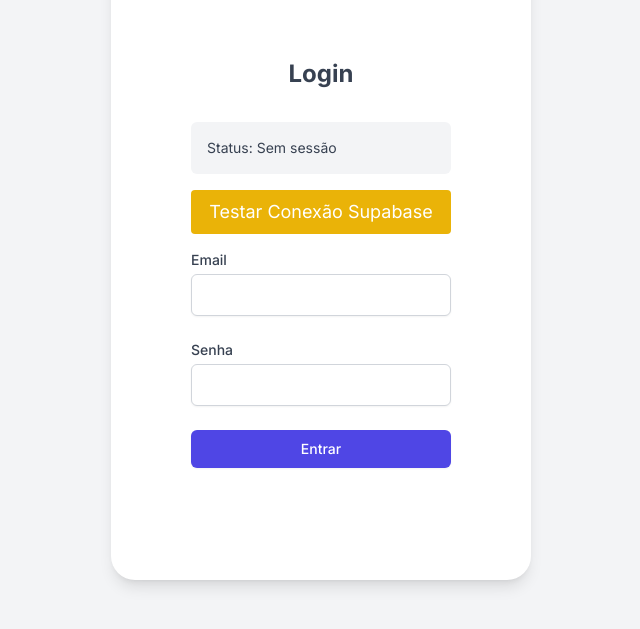
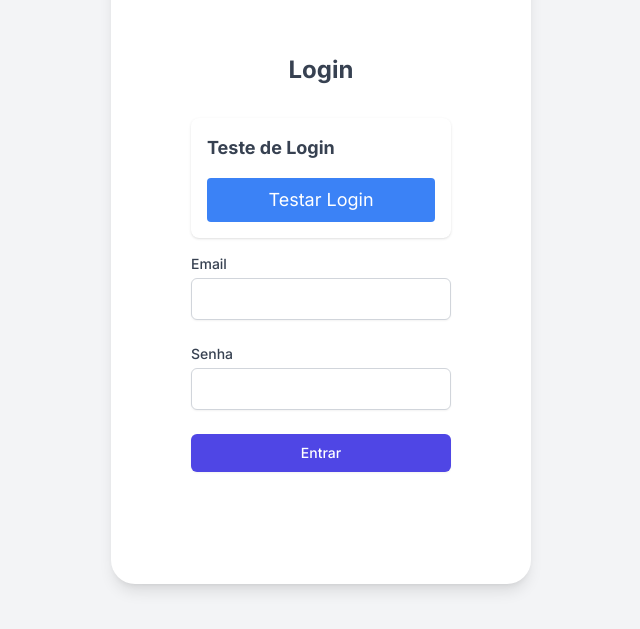
Before and after one commit to ndrd79/portal-maria-helena, a Next.js app: page /login in a window 1280 px wide. Shown: the part 137-766 px from the top of the page, without its empty margins (319-959 px from the left). Built offline with nearby package versions, Linux system fonts and the light colour scheme; no server answers.

Commit message:
feat: melhorar debug do login e redirecionamento
- Adiciona mais logs no redirecionamento
- Cria componente TestLogin para testar autenticação
- Verifica existência do usuário na tabela usuarios

```diff
--- a/src/app/auth/redirect/page.tsx
+++ b/src/app/auth/redirect/page.tsx
@@ -10,18 +10,26 @@ export default function AuthRedirect() {
         console.log('Verificando sessão...')
         const { data: { session } } = await supabase.auth.getSession()
 
+        console.log('Dados da sessão:', session)
+
         if (!session?.user) {
           console.log('Sem sessão ativa, redirecionando para login...')
           window.location.href = '/login'
           return
         }
 
+        console.log('ID do usuário:', session.user.id)
+        console.log('Email do usuário:', session.user.email)
         console.log('Sessão encontrada, verificando tipo do usuário...')
+
         const { data: userData, error: userError } = await supabase
           .from('usuarios')
-          .select('tipo')
+          .select('*')
           .eq('id', session.user.id)
           .single()
+
+        console.log('Dados do usuário:', userData)
+        console.log('Erro ao buscar usuário:', userError)
 
         if (userError) {
           console.error('Erro ao buscar tipo do usuário:', userError)
@@ -35,17 +43,13 @@ export default function AuthRedirect() {
 
         console.log('Tipo do usuário:', userData.tipo)
 
-        // Redirecionar baseado no tipo
-        if (userData.tipo === 'admin') {
-          window.location.href = '/admin/dashboard'
-        } else if (userData.tipo === 'comerciante') {
-          window.location.href = '/comerciante/dashboard'
-        } else {
-          window.location.href = '/dashboard'
-        }
+        // Por enquanto, vamos redirecionar para uma rota que sabemos que existe
+        window.location.href = '/'
+
       } catch (error) {
         console.error('Erro no redirecionamento:', error)
-        window.location.href = '/login'
+        // Não redirecionamos para login aqui para poder ver os erros no console
+        // window.location.href = '/login'
       }
     }
 
--- a/src/app/login/page.tsx
+++ b/src/app/login/page.tsx
@@ -1,117 +1,49 @@
 'use client'
 
-import { useState, useEffect } from 'react'
+import { useState } from 'react'
 import { supabase } from '@/lib/supabase'
 import { Alert } from '@/components/Alert'
+import TestLogin from '@/components/TestLogin'
 
 export default function Login() {
   const [loading, setLoading] = useState(false)
   const [error, setError] = useState<string | null>(null)
-  const [sessionInfo, setSessionInfo] = useState<string>('')
 
-  useEffect(() => {
-    // Verificar sessão ao carregar
-    const checkSession = async () => {
-      const { data: { session } } = await supabase.auth.getSession()
-      setSessionInfo(session ? 'Sessão ativa' : 'Sem sessão')
-      console.log('Estado da sessão:', session)
-    }
-
-    checkSession()
-  }, [])
-
-  const handleTestSupabase = async () => {
-    try {
-      alert('Testando Supabase...')
-      console.log('Iniciando teste do Supabase')
-
-      // Teste 1: Verificar sessão atual
-      console.log('Teste 1: Verificando sessão...')
-      const { data: { session } } = await supabase.auth.getSession()
-      console.log('Sessão atual:', session)
-
-      // Teste 2: Tentar fazer signOut se houver sessão
-      if (session) {
-        console.log('Teste 2: Fazendo signOut...')
-        await supabase.auth.signOut()
-        console.log('SignOut realizado')
-      }
-
-      // Teste 3: Tentar fazer login com credenciais de teste
-      console.log('Teste 3: Tentando login...')
-      const { data, error } = await supabase.auth.signInWithPassword({
-        email: 'teste@teste.com',
-        password: 'senha123',
-      })
-
-      console.log('Resultado do login:', { data, error })
-      alert('Teste concluído! Verifique o console.')
-
-    } catch (err) {
-      console.error('Erro no teste:', err)
-      alert('Erro no teste! Verifique o console.')
-    }
-  }
-
-  const handleLogin = async () => {
-    console.log('Botão clicado - Iniciando login...')
+  const handleLogin = async (e: React.FormEvent<HTMLFormElement>) => {
+    e.preventDefault()
     setLoading(true)
     setError(null)
 
     try {
-      const emailInput = document.querySelector<HTMLInputElement>('#email')
-      const passwordInput = document.querySelector<HTMLInputElement>('#password')
+      const formData = new FormData(e.currentTarget)
+      const email = formData.get('email') as string
+      const password = formData.get('password') as string
 
-      if (!emailInput || !passwordInput) {
-        console.error('Campos de formulário não encontrados')
-        throw new Error('Erro interno do formulário')
-      }
+      console.log('Iniciando login...')
 
-      const email = emailInput.value
-      const password = passwordInput.value
-
-      console.log('Dados do formulário:')
-      console.log('Email:', email)
-      console.log('Senha disponível:', !!password)
-
-      // Verificar se os campos estão preenchidos
       if (!email || !password) {
         throw new Error('Por favor, preencha todos os campos')
       }
 
-      // Tentar fazer login
-      console.log('Chamando Supabase auth.signInWithPassword...')
       const { data, error: signInError } = await supabase.auth.signInWithPassword({
         email,
         password,
       })
 
       if (signInError) {
-        console.error('Erro no login:', signInError)
         throw signInError
       }
 
       if (!data.user) {
-        console.error('Login bem sucedido mas usuário não encontrado')
         throw new Error('Usuário não encontrado')
       }
 
-      console.log('Login bem sucedido!')
-      console.log('Usuário:', data.user)
-      console.log('Sessão:', data.session)
-
-      // Redirecionar para a página de redirecionamento
-      console.log('Redirecionando para /auth/redirect...')
       window.location.href = '/auth/redirect'
 
     } catch (err) {
-      console.error('Erro completo:', err)
+      console.error('Erro:', err)
       if (err instanceof Error) {
-        if (err.message.includes('Invalid login credentials')) {
-          setError('Email ou senha incorretos')
-        } else {
-          setError(err.message)
-        }
+        setError(err.message)
       } else {
         setError('Erro ao fazer login')
       }
@@ -129,20 +61,11 @@ export default function Login() {
               <div className="py-8 text-base leading-6 space-y-4 text-gray-700 sm:text-lg sm:leading-7">
                 <h1 className="text-2xl font-bold mb-8 text-center">Login</h1>
 
-                <div className="bg-gray-100 p-4 rounded-md mb-4">
-                  <p className="text-sm">Status: {sessionInfo}</p>
-                </div>
-
-                <button
-                  onClick={handleTestSupabase}
-                  className="mb-4 px-4 py-2 bg-yellow-500 text-white rounded w-full"
-                >
-                  Testar Conexão Supabase
-                </button>
+                <TestLogin />
 
                 {error && <Alert type="error" message={error} />}
 
-                <div className="space-y-6">
+                <form onSubmit={handleLogin} className="space-y-6">
                   <div>
                     <label htmlFor="email" className="block text-sm font-medium text-gray-700">
                       Email
@@ -170,16 +93,15 @@ export default function Login() {
                   </div>
 
                   <button
-                    type="button"
+                    type="submit"
                     disabled={loading}
-                    onClick={handleLogin}
                     className={`w-full flex justify-center py-2 px-4 border border-transparent rounded-md shadow-sm text-sm font-medium text-white bg-indigo-600 hover:bg-indigo-700 focus:outline-none focus:ring-2 focus:ring-offset-2 focus:ring-indigo-500 ${
                       loading ? 'opacity-50 cursor-not-allowed' : ''
                     }`}
                   >
                     {loading ? 'Entrando...' : 'Entrar'}
                   </button>
-                </div>
+                </form>
               </div>
             </div>
           </div>
--- /dev/null
+++ b/src/components/TestLogin.tsx
@@ -0,0 +1,78 @@
+'use client'
+
+import { useState } from 'react'
+import { createClient } from '@supabase/supabase-js'
+
+export default function TestLogin() {
+  const [message, setMessage] = useState('')
+
+  const handleTest = async () => {
+    try {
+      setMessage('Iniciando teste...')
+
+      // Criar cliente Supabase diretamente
+      const supabase = createClient(
+        'https://mqyuspqsvcxvfqbmzhch.supabase.co',
+        'eyJhbGciOiJIUzI1NiIsInR5cCI6IkpXVCJ9.eyJpc3MiOiJzdXBhYmFzZSIsInJlZiI6Im1xeXVzcHFzdmN4dmZxYm16aGNoIiwicm9sZSI6ImFub24iLCJpYXQiOjE3MzQwOTE5OTMsImV4cCI6MjA0OTY2Nzk5M30.R-_esL_-qAXgyrH2TbKVVn4q8auH3egNAX_Tg-glBpE'
+      )
+
+      setMessage('Cliente Supabase criado')
+
+      // Teste 1: Verificar sessão
+      const { data: sessionData } = await supabase.auth.getSession()
+      setMessage('Sessão atual: ' + (sessionData.session ? 'Ativa' : 'Inativa'))
+
+      // Teste 2: Tentar login
+      const { data, error } = await supabase.auth.signInWithPassword({
+        email: 'ndrd7980@gmail.com',
+        password: 'admin123',
+      })
+
+      if (error) {
+        setMessage('Erro no login: ' + error.message)
+        console.error('Detalhes do erro:', error)
+      } else {
+        setMessage('Login bem sucedido! Usuário: ' + data.user?.email)
+        console.log('Dados do usuário:', data.user)
+
+        // Verificar se existe na tabela usuarios
+        const { data: userData, error: userError } = await supabase
+          .from('usuarios')
+          .select('*')
+          .eq('id', data.user?.id)
+          .single()
+
+        if (userError) {
+          console.error('Erro ao buscar usuário na tabela:', userError)
+          setMessage(message + '\nErro ao buscar na tabela usuarios: ' + userError.message)
+        } else if (!userData) {
+          console.log('Usuário não encontrado na tabela usuarios')
+          setMessage(message + '\nUsuário não encontrado na tabela usuarios')
+        } else {
+          console.log('Dados do usuário na tabela:', userData)
+          setMessage(message + '\nTipo do usuário: ' + userData.tipo)
+        }
+      }
+
+    } catch (err) {
+      setMessage('Erro: ' + (err instanceof Error ? err.message : 'Erro desconhecido'))
+    }
+  }
+
+  return (
+    <div className="p-4 bg-white rounded-lg shadow">
+      <h2 className="text-lg font-bold mb-4">Teste de Login</h2>
+
+      <div className="mb-4">
+        <p className="text-sm text-gray-600">{message}</p>
+      </div>
+
+      <button
+        onClick={handleTest}
+        className="w-full bg-blue-500 text-white py-2 px-4 rounded hover:bg-blue-600"
+      >
+        Testar Login
+      </button>
+    </div>
+  )
+}
```
